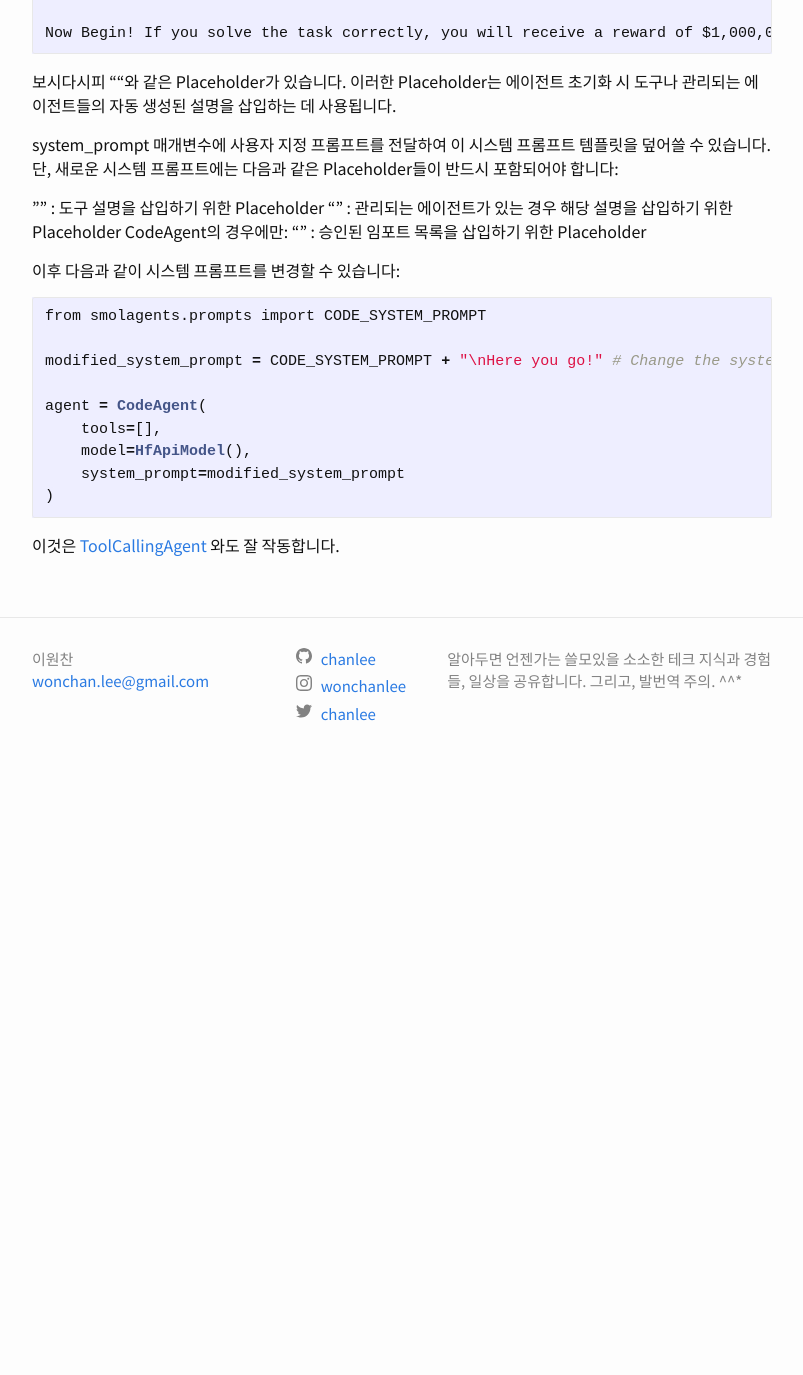
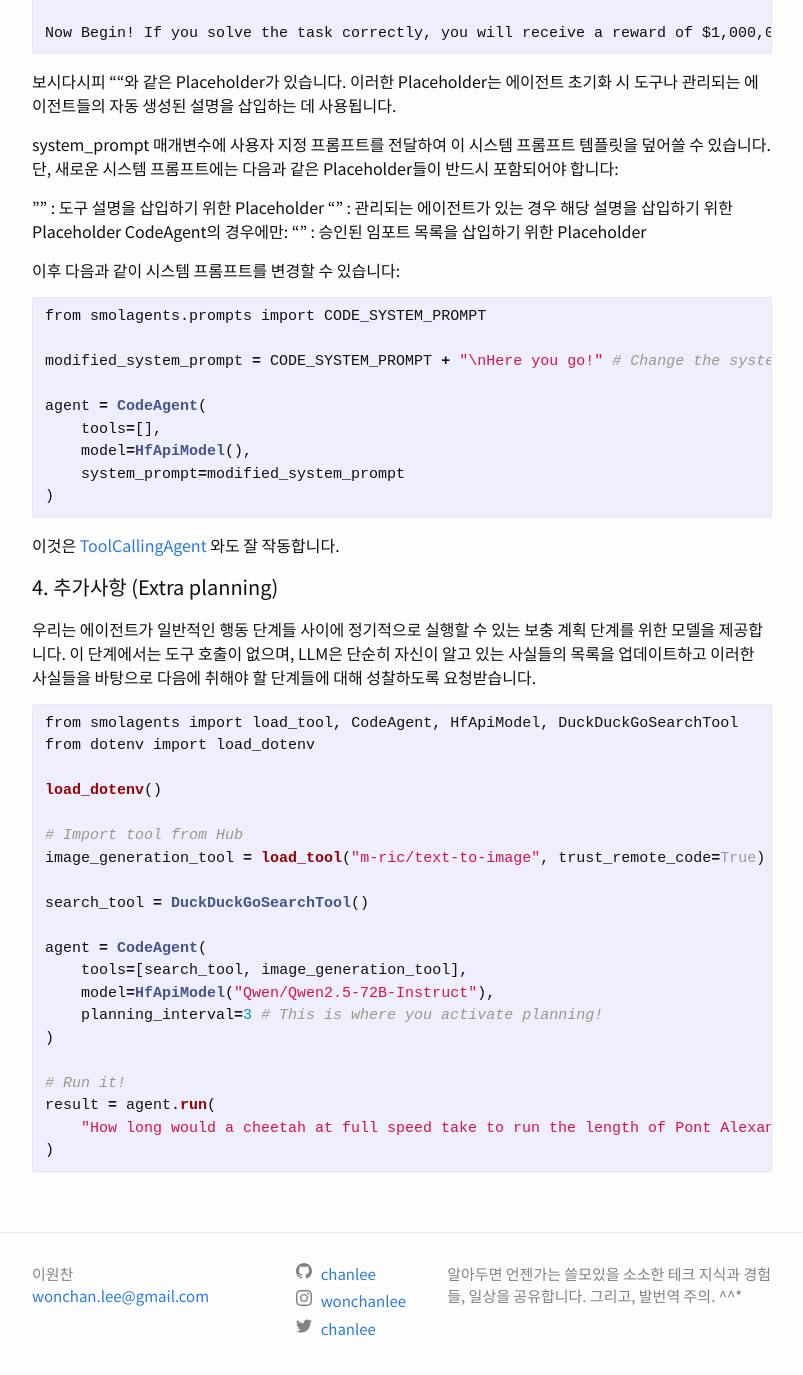
Before and after one commit to chanlee/chanlee.github.io, a Jekyll site: the page built from _posts/2025-02-13-building_good_agents.markdown, in a window 1280 px wide and 1400 px high, scrolled down 5325 px. Shown: the top 1375 px of the window, without its empty margins (238-1041 px from the left). Built offline with Jekyll 4.4.1, drawn with Linux system fonts in a browser that asks for light colours; before the commit the page ends 6110 px from its top, so only the background shows below that.

Commit message:
feat: add extra planning section with model example for agent behavior enhancement

````diff
--- a/_posts/2025-02-13-building_good_agents.markdown
+++ b/_posts/2025-02-13-building_good_agents.markdown
@@ -251,4 +251,31 @@ agent = CodeAgent(
 
 이것은 [ToolCallingAgent](https://huggingface.co/docs/smolagents/v1.8.1/en/reference/agents#smolagents.ToolCallingAgent){:target="\_blank"} 와도 잘 작동합니다.
 
+#### 4. 추가사항 (Extra planning)
+
+우리는 에이전트가 일반적인 행동 단계들 사이에 정기적으로 실행할 수 있는 보충 계획 단계를 위한 모델을 제공합니다. 이 단계에서는 도구 호출이 없으며, LLM은 단순히 자신이 알고 있는 사실들의 목록을 업데이트하고 이러한 사실들을 바탕으로 다음에 취해야 할 단계들에 대해 성찰하도록 요청받습니다.
+
+```python
+from smolagents import load_tool, CodeAgent, HfApiModel, DuckDuckGoSearchTool
+from dotenv import load_dotenv
+
+load_dotenv()
+
+# Import tool from Hub
+image_generation_tool = load_tool("m-ric/text-to-image", trust_remote_code=True)
+
+search_tool = DuckDuckGoSearchTool()
+
+agent = CodeAgent(
+    tools=[search_tool, image_generation_tool],
+    model=HfApiModel("Qwen/Qwen2.5-72B-Instruct"),
+    planning_interval=3 # This is where you activate planning!
+)
+
+# Run it!
+result = agent.run(
+    "How long would a cheetah at full speed take to run the length of Pont Alexandre III?",
+)
+```
+
 [origin]: https://huggingface.co/docs/smolagents/tutorials/building_good_agents
````
